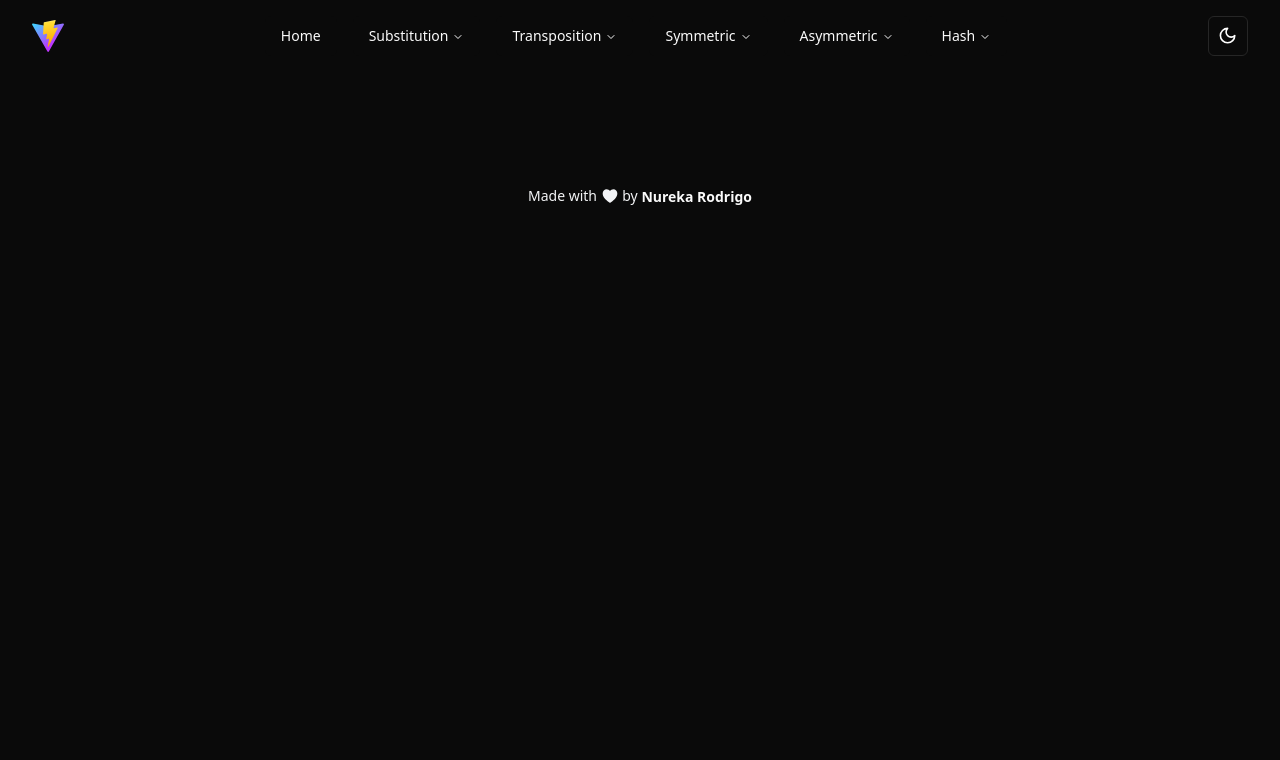
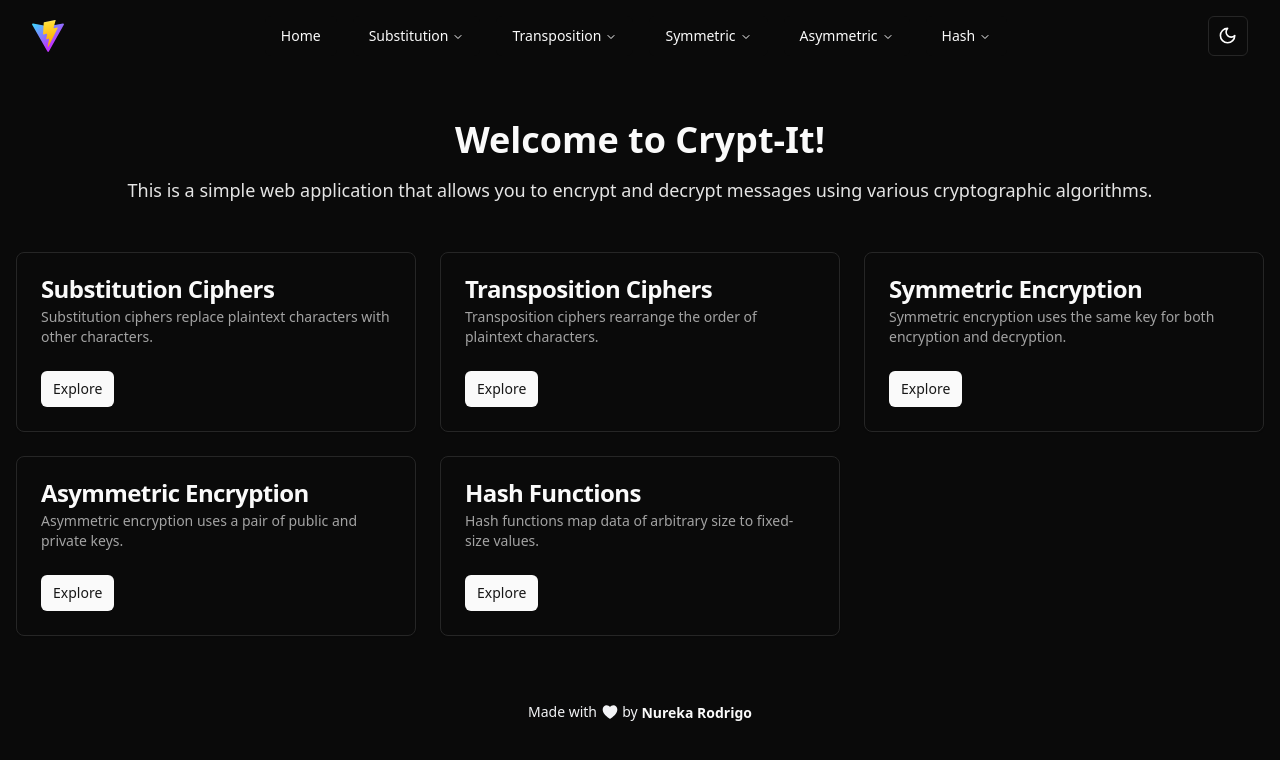
Before and after one commit to nureka-rodrigo/Crypt-It, a React (Vite) app: page / in a window 1280 px wide. Shown: the top 760 px of the page. Built offline with nearby package versions, Linux system fonts and the light colour scheme.

Commit message:
Create initial home page

```diff
--- a/src/pages/Home.tsx
+++ b/src/pages/Home.tsx
@@ -1,13 +1,107 @@
 import React from "react";
-import { Navbar } from "@/components/layout/Navbar.tsx";
+import {Navbar} from "@/components/layout/Navbar.tsx";
 import Footer from "@/components/layout/Footer.tsx";
+import {Card, CardContent, CardDescription, CardHeader, CardTitle,} from "@/components/ui/card.tsx";
+import {Button} from "@/components/ui/button.tsx";
 
 export const Home: React.FC = () => {
   return (
     <>
-      <Navbar />
-      <section className="max-w-7xl mx-auto py-12">{/* Content */}</section>
-      <Footer />
+      <Navbar/>
+      <section className="px-4">
+        <div className="max-w-7xl mx-auto py-12">
+          <div className="text-center">
+            <h1 className="text-4xl font-bold text-neutral-900 dark:text-neutral-50">
+              Welcome to Crypt-It!
+            </h1>
+            <p className="mt-4 text-lg text-neutral-700 dark:text-neutral-200">
+              This is a simple web application that allows you to encrypt and
+              decrypt messages using various cryptographic algorithms.
+            </p>
+          </div>
+
+          <div className="mt-12 grid grid-cols-1 gap-6 sm:grid-cols-2 lg:grid-cols-3">
+            <Card>
+              <CardHeader>
+                <CardTitle>Substitution Ciphers</CardTitle>
+                <CardDescription>
+                  Substitution ciphers replace plaintext characters with other
+                  characters.
+                </CardDescription>
+              </CardHeader>
+              <CardContent>
+                <div></div>
+                <Button size="sm" variant="default">
+                  Explore
+                </Button>
+              </CardContent>
+            </Card>
+
+            <Card>
+              <CardHeader>
+                <CardTitle>Transposition Ciphers</CardTitle>
+                <CardDescription>
+                  Transposition ciphers rearrange the order of plaintext
+                  characters.
+                </CardDescription>
+              </CardHeader>
+              <CardContent>
+                <div></div>
+                <Button size="sm" variant="default">
+                  Explore
+                </Button>
+              </CardContent>
+            </Card>
+
+            <Card>
+              <CardHeader>
+                <CardTitle>Symmetric Encryption</CardTitle>
+                <CardDescription>
+                  Symmetric encryption uses the same key for both encryption and
+                  decryption.
+                </CardDescription>
+              </CardHeader>
+              <CardContent>
+                <div></div>
+                <Button size="sm" variant="default">
+                  Explore
+                </Button>
+              </CardContent>
+            </Card>
+
+            <Card>
+              <CardHeader>
+                <CardTitle>Asymmetric Encryption</CardTitle>
+                <CardDescription>
+                  Asymmetric encryption uses a pair of public and private keys.
+                </CardDescription>
+              </CardHeader>
+              <CardContent>
+                <div></div>
+                <Button size="sm" variant="default">
+                  Explore
+                </Button>
+              </CardContent>
+            </Card>
+
+            <Card>
+              <CardHeader>
+                <CardTitle>Hash Functions</CardTitle>
+                <CardDescription>
+                  Hash functions map data of arbitrary size to fixed-size values.
+                </CardDescription>
+              </CardHeader>
+              <CardContent>
+                <div></div>
+                <Button size="sm" variant="default">
+                  Explore
+                </Button>
+              </CardContent>
+            </Card>
+          </div>
+        </div>
+      </section>
+      <Footer/>
     </>
   );
 };
```
